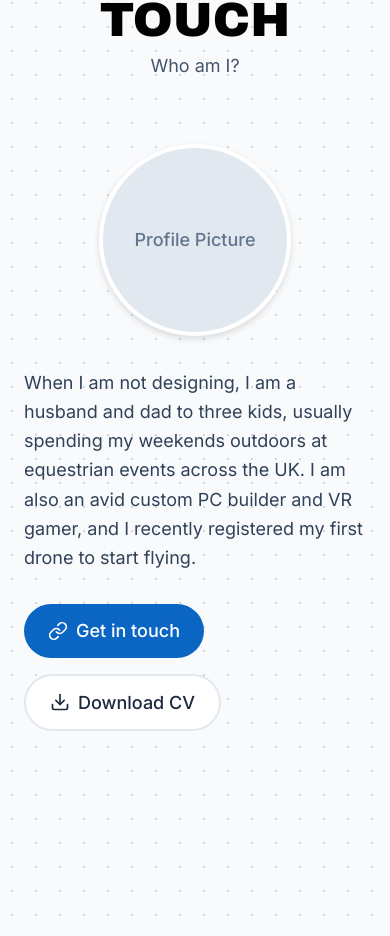
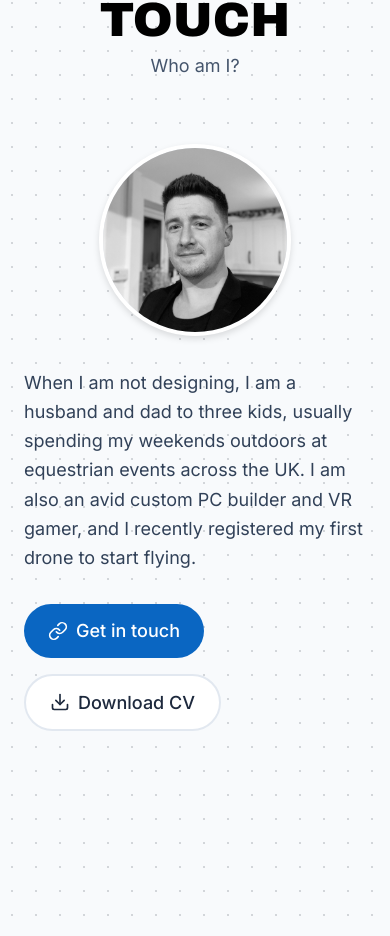
Before and after one commit to andrewleevey-ux/andrew-leevey-portfolio, a Next.js app: page / in a window 390 px wide. Shown: the part 8793-9729 px from the top of the page. Built offline with nearby package versions, Linux system fonts and the light colour scheme; a web font is replaced by a local one.

Commit message:
feat(contact): replace placeholder profile picture with profile.jpg

```diff
--- a/app/page.tsx
+++ b/app/page.tsx
@@ -416,8 +416,15 @@ export default function Home() {
             <h3 className="text-lg text-slate-600 text-center mt-2">Who am I?</h3>
           </div>
           <div className="flex flex-col md:flex-row items-center gap-8 md:gap-16 mt-8">
-            <div className="w-48 h-48 md:w-64 md:h-64 rounded-full bg-slate-200 flex items-center justify-center shrink-0 border-4 border-white drop-shadow-md">
-              <span className="text-slate-500 font-medium">Profile Picture</span>
+            <div className="w-48 h-48 md:w-64 md:h-64 rounded-full overflow-hidden bg-slate-200 flex items-center justify-center shrink-0 border-4 border-white drop-shadow-md">
+              <Image
+                src="/images/profile.jpg"
+                alt="Andy Leevey, Lead Product Designer"
+                width={2316}
+                height={3088}
+                sizes="(max-width: 768px) 192px, 256px"
+                className="w-full h-full object-cover object-center"
+              />
             </div>
             <div className="w-full flex flex-col gap-6">
               <p className="text-slate-700 leading-relaxed">
```
